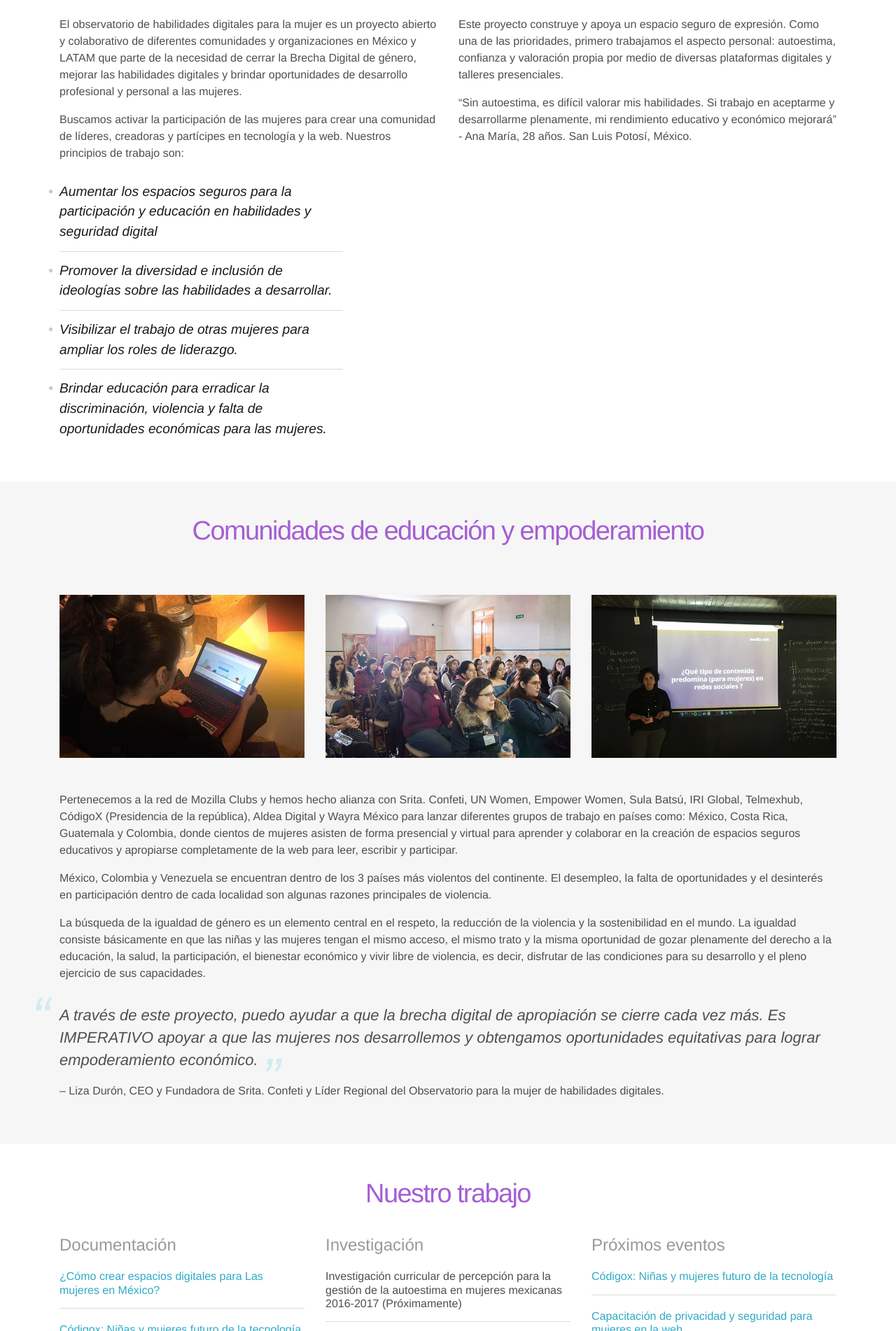
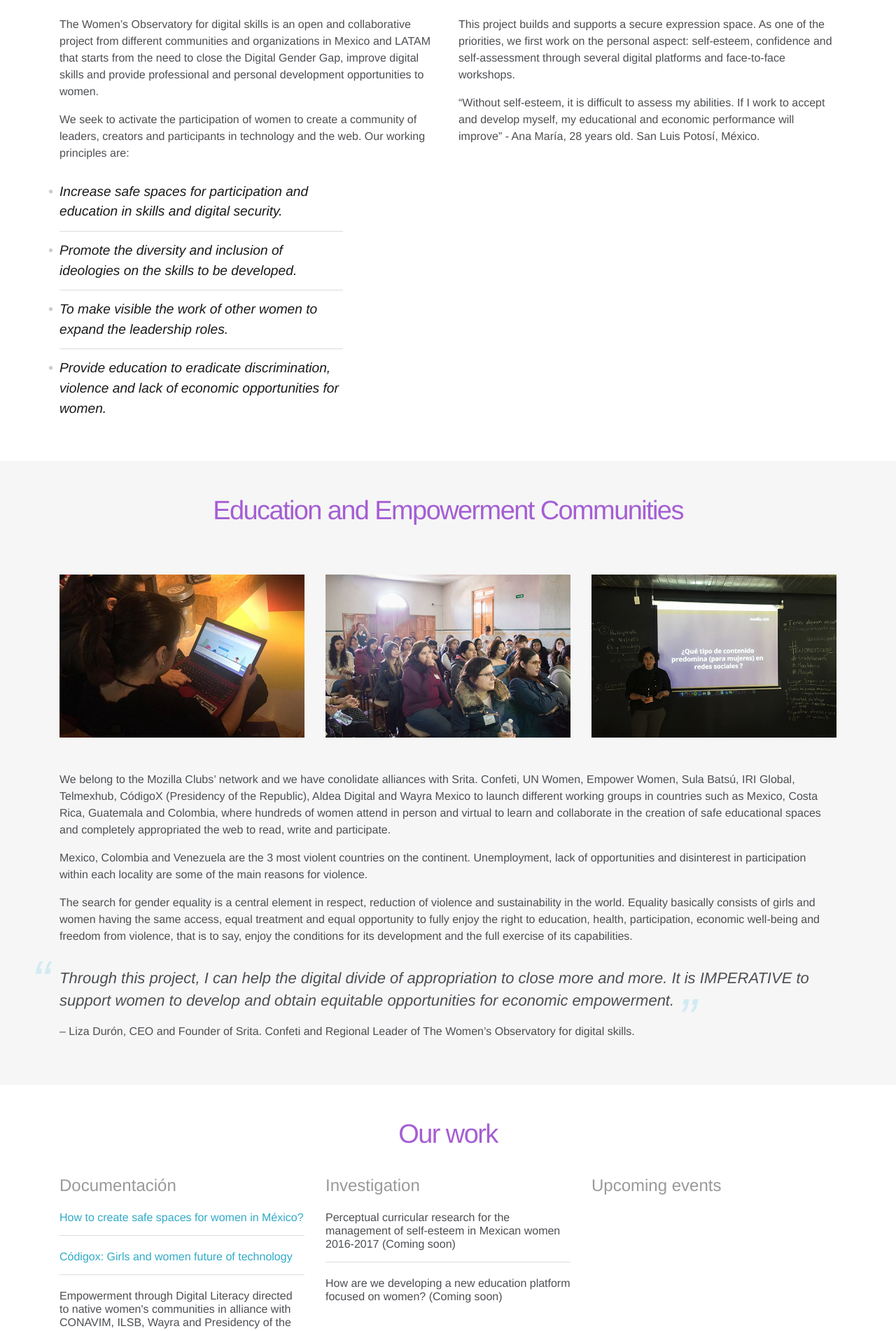
Before and after one commit to elidron/womenobservatory, a plain HTML site: page en.html in a window 1280 px wide. Shown: the part 434-2336 px from the top of the page at 70% size. Drawn offline with Linux system fonts and the light colour scheme; a web font is replaced by a local one.

Commit message:
Translate english to spanish

```diff
--- a/en.html
+++ b/en.html
@@ -14,31 +14,36 @@
     <link rel="stylesheet" href="css/main.compiled.css">
     <link rel="stylesheet" href="//code.cdn.mozilla.net/fonts/fira.css">
     <link rel="icon" href="images/favicon.png">
-    <title>Observatorio de la Mujer</title>
+    <title>Women's Observatory</title>
   </head>
   <body>
     <header><a class="mozilla-logo" href="https://www.mozilla.org"><img src="images/mozilla-wordmark.svg" target="_blank"></a>
       <div class="container">
-        <h1 class="center-text">Observatorio para la mujer de habilidades digitales</h1>
-        <p class="center-text">Una comunidad segura, abierta e inclusiva para la mujer, su empoderamiento educativo y económico dentro de la web</p>
+        <h1 class="center-text">Women’s Observatory for digital skills</h1>
+        <p class="center-text">A safe, open and inclusive community for women, their educational and economic empowerment inside the web.</p>
       </div>
     </header>
   </body>
   <div class="container my-5 section-summary">
     <div class="row mb-3">
       <div class="col-sm-12">
-        <h2>¿Qué es?</h2>
+        <h2>What is it?</h2>
       </div>
     </div>
     <div class="row">
-      <div class="col-md-6"><p>El observatorio de habilidades digitales para la mujer es un proyecto abierto y colaborativo de diferentes comunidades y organizaciones en México y LATAM que parte de la necesidad de cerrar la Brecha Digital de género, mejorar las habilidades digitales y brindar oportunidades de desarrollo profesional y personal a las mujeres.</p>
-      <p>Buscamos activar la participación de las mujeres para crear una comunidad de líderes, creadoras y partícipes en tecnología y la web. Nuestros principios de trabajo son:</p>
+      <div class="col-md-6"><p>The Women’s Observatory for digital skills is an open and collaborative project  from different communities and organizations in Mexico and LATAM that starts from the need to close the Digital Gender Gap, improve digital skills and provide professional and personal development opportunities to women.</p>
+      <p>We seek to activate the participation of women to create a community of leaders, creators and participants in technology and the web. Our working principles are:</p>
 
-<ul><li>Aumentar los espacios seguros para la participación y educación en habilidades y seguridad digital</li><li>Promover la diversidad e inclusión de ideologías sobre las habilidades a desarrollar.</li><li>Visibilizar el trabajo de otras mujeres para ampliar los roles de liderazgo.</li><li>Brindar educación para erradicar la discriminación, violencia y falta de oportunidades económicas para las mujeres.</li></ul>
+        <ul>
+          <li>Increase safe spaces for participation and education in skills and digital security.</li>
+          <li>Promote the diversity and inclusion of ideologies on the skills to be developed.</li>
+          <li> To make visible the work of other women to expand the leadership roles.</li>
+          <li>Provide education to eradicate discrimination, violence and lack of economic opportunities for women.</li>
+        </ul>
       </div>
-      <div class="col-md-6"><p>Este proyecto construye y apoya un espacio seguro de expresión. Como una de las prioridades, primero trabajamos el aspecto personal: autoestima, confianza y valoración propia por medio de diversas plataformas digitales y talleres presenciales.</p>
+      <div class="col-md-6"><p>This project builds and supports a secure expression space. As one of the priorities, we first work on the personal aspect: self-esteem, confidence and self-assessment through several digital platforms and face-to-face workshops.</p>
 
-<p>“Sin autoestima, es difícil valorar mis habilidades. Si trabajo en aceptarme y desarrollarme plenamente, mi rendimiento educativo y económico mejorará” - Ana María, 28 años. San Luis Potosí, México.</p>
+<p>“Without self-esteem, it is difficult to assess my abilities. If I work to accept and develop myself, my educational and economic performance will improve” - Ana María, 28 years old. San Luis Potosí, México.</p>
       </div>
     </div>
   </div>
@@ -46,7 +51,7 @@
     <div class="container py-5">
       <div class="row">
         <div class="col-sm-12">
-          <h2 class="center-text">Comunidades de educación y empoderamiento</h2>
+          <h2 class="center-text">Education and Empowerment Communities</h2>
         </div>
       </div>
       <div class="row py-5">
@@ -56,13 +61,13 @@
       </div>
       <div class="row">
         <div class="col-sm-12 col-md-12">
-          <div><p>Pertenecemos a la red de Mozilla Clubs y hemos hecho alianza con Srita. Confeti, UN Women, Empower Women, Sula Batsú, IRI Global, Telmexhub, CódigoX (Presidencia de la república), Aldea Digital y Wayra México para lanzar diferentes grupos de trabajo en países como: México, Costa Rica, Guatemala y Colombia, donde cientos de mujeres asisten de forma presencial y virtual para aprender y colaborar en la creación de espacios seguros educativos y apropiarse completamente de la web para leer, escribir y participar.</p>
-          <p>México, Colombia y Venezuela se encuentran dentro de los 3 países más violentos del continente. El desempleo, la falta de oportunidades y el desinterés en participación dentro de cada localidad son algunas razones principales de violencia.</p>
-          <p>La búsqueda de la igualdad de género es un elemento central en el respeto, la reducción de la violencia y la sostenibilidad en el mundo. La igualdad consiste básicamente en que las niñas y las mujeres tengan el mismo acceso, el mismo trato y la misma oportunidad de gozar plenamente del derecho a la educación, la salud, la participación, el bienestar económico y vivir libre de violencia, es decir, disfrutar de las condiciones para su desarrollo y el pleno ejercicio de sus capacidades.</p>
+          <div><p>We belong to the Mozilla Clubs’ network and we have conolidate alliances with Srita. Confeti, UN Women, Empower Women, Sula Batsú, IRI Global, Telmexhub, CódigoX (Presidency of the Republic), Aldea Digital and Wayra Mexico to launch different working groups in countries such as Mexico, Costa Rica, Guatemala and Colombia, where hundreds of women attend in person and virtual to learn and collaborate in the creation of safe educational spaces and completely appropriated the web to read, write and participate.</p>
+          <p>Mexico, Colombia and Venezuela are the 3 most violent countries on the continent. Unemployment, lack of opportunities and disinterest in participation within each locality are some of the main reasons for violence.</p>
+          <p>The search for gender equality is a central element in respect, reduction of violence and sustainability in the world. Equality basically consists of girls and women having the same access, equal treatment and equal opportunity to fully enjoy the right to education, health, participation, economic well-being and freedom from violence, that is to say, enjoy the conditions for its development and the full exercise of its capabilities.</p>
 
-<blockquote><p>A través de este proyecto, puedo ayudar a que la brecha digital de apropiación se cierre cada vez más. Es IMPERATIVO apoyar a que las mujeres nos desarrollemos y obtengamos oportunidades equitativas para lograr empoderamiento económico.</p></blockquote>
+<blockquote><p>Through this project, I can help the digital divide of appropriation to close more and more. It is IMPERATIVE to support women to develop and obtain equitable opportunities for economic empowerment.</p></blockquote>
 
-<p>– Liza Durón, CEO y Fundadora de Srita. Confeti y Líder Regional del Observatorio para la mujer de habilidades digitales.</p>
+<p>– Liza Durón, CEO and Founder of Srita. Confeti and Regional Leader of  The Women’s Observatory for digital skills.</p>
           </div>
         </div>
 
@@ -72,21 +77,21 @@
   <div class="container my-5 section-our-work">
     <div class="row">
       <div class="col-sm-12 mb-3">
-        <h2 class="center-text">Nuestro trabajo</h2>
+        <h2 class="center-text">Our work</h2>
       </div>
     </div>
     <div class="row">
       <div class="col-md-4"><h4>Documentación</h4>
 
-<ul><li><a href="https://medium.com/@TedeFrambuesa/how-to-create-safe-spaces-for-women-in-m%C3%A9xico-1dd0d240402a">¿Cómo crear espacios digitales para Las mujeres en México?</a></li><li><a href="https://medium.com/@TedeFrambuesa/c%C3%B3digox-ni%C3%B1as-y-mujeres-futuro-de-la-tecnolog%C3%ADa-m%C3%A9xico-mozilla-club-observatorio-de-e00bd3453b68">Códigox: Niñas y mujeres futuro de la tecnología</a></li><li>Empoderamiento por medio de Alfabetización Digital Dirigido a comunidades de mujeres indígenas En alianza con CONAVIM, ILSB, Wayra Y Presidencia de la República. (Próximamente)</li><li><a href="https://medium.com/@TedeFrambuesa/m%C3%A9xico-y-latam-tan-lejos-de-la-cultura-de-la-legalidad-en-internet-330f541fa894">¿Cómo desarrollar plataformas digitales Para mujeres?</a></li></ul>
+<ul><li><a href="https://medium.com/@TedeFrambuesa/how-to-create-safe-spaces-for-women-in-m%C3%A9xico-1dd0d240402a">How to create safe spaces for women in México?</a></li><li><a href="https://medium.com/@TedeFrambuesa/c%C3%B3digox-ni%C3%B1as-y-mujeres-futuro-de-la-tecnolog%C3%ADa-m%C3%A9xico-mozilla-club-observatorio-de-e00bd3453b68">Códigox: Girls and women future of technology </a></li><li>Empowerment through Digital Literacy directed to native women's communities in alliance with CONAVIM, ILSB, Wayra and Presidency of the Republic. (Coming soon)</li><li><a href="https://medium.com/@TedeFrambuesa/m%C3%A9xico-y-latam-tan-lejos-de-la-cultura-de-la-legalidad-en-internet-330f541fa894">How to develop digital platforms for women?</a></li></ul>
       </div>
-      <div class="col-md-4"><h4>Investigación</h4>
+      <div class="col-md-4"><h4>Investigation</h4>
 
-<ul><li>Investigación curricular de percepción para la gestión de la autoestima en mujeres mexicanas 2016-2017 (Próximamente)</li><li>¿Cómo estamos desarrollando una nueva plataforma de educación enfocada en la mujer? (Próximamente)</li></ul>
+<ul><li>Perceptual curricular research for the management of self-esteem in Mexican women 2016-2017 (Coming soon)</li><li>How are we developing a new education platform focused on women? (Coming soon)</li></ul>
       </div>
-      <div class="col-md-4"><h4>Próximos eventos</h4>
+      <div class="col-md-4"><h4>Upcoming events</h4>
 
-<ul><li><a href="https://www.gob.mx/codigox">Códigox: Niñas y mujeres futuro de la tecnología</a></li><li><a href="https://telmexhub.org/evento/4400">Capacitación de privacidad y seguridad para mujeres en la web </a></li></ul>
+<ul><li></li></ul>
       </div>
     </div>
   </div>
```
